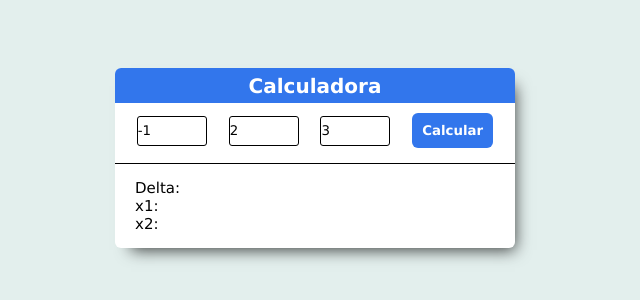
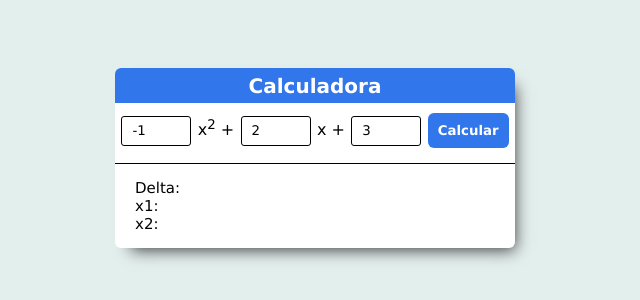
Before and after one commit to MarquesLazaro/Calculadora-equacao-2-grau, a plain HTML site: page index.html in a window 1280 px wide. Shown: the part 242-542 px from the top of the page, without its empty margins (325-965 px from the left). Drawn offline with Linux system fonts and the light colour scheme.

Commit message:
Finalizando o projeto

```diff
--- a/index.html
+++ b/index.html
@@ -14,7 +14,9 @@
                 <div class="barra">Calculadora</div>
                 <div class="inputs">
                     <input type="number" class="valor" value="-1">
+                    <span>x<sup>2</sup> + </span>
                     <input type="number" class="valor" value="2">
+                    <span>x + </span>
                     <input type="number" class="valor" value="3">
                     <button onclick="calcular()">Calcular</button>
 
--- a/style.css
+++ b/style.css
@@ -34,6 +34,7 @@ input{
     height: 30px;
     border-radius: 3px;
     border: 1px solid #000;
+    padding: 0 10px;
 }
 
 input:focus{
@@ -61,7 +62,7 @@ button{
 .inputs{
     display: flex;
     justify-content: space-evenly;
-    align-items: center;
+    align-items: baseline;
 }
 
 button{
```
